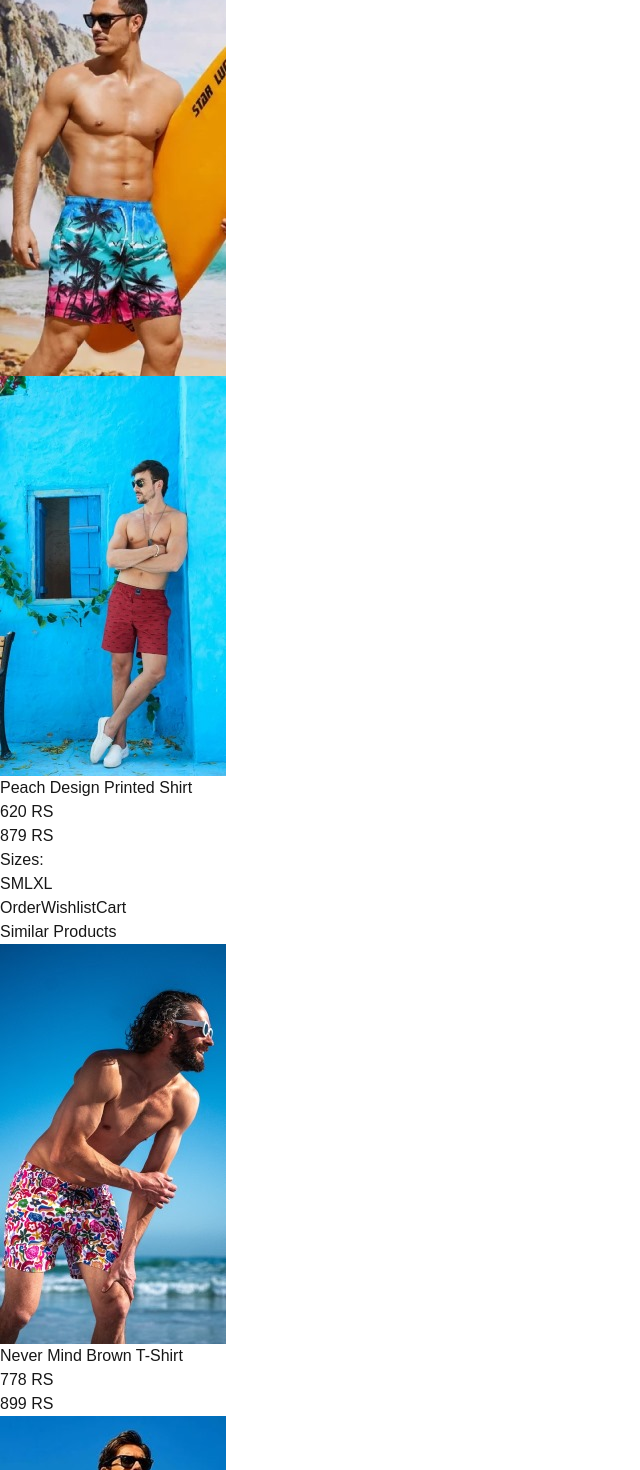
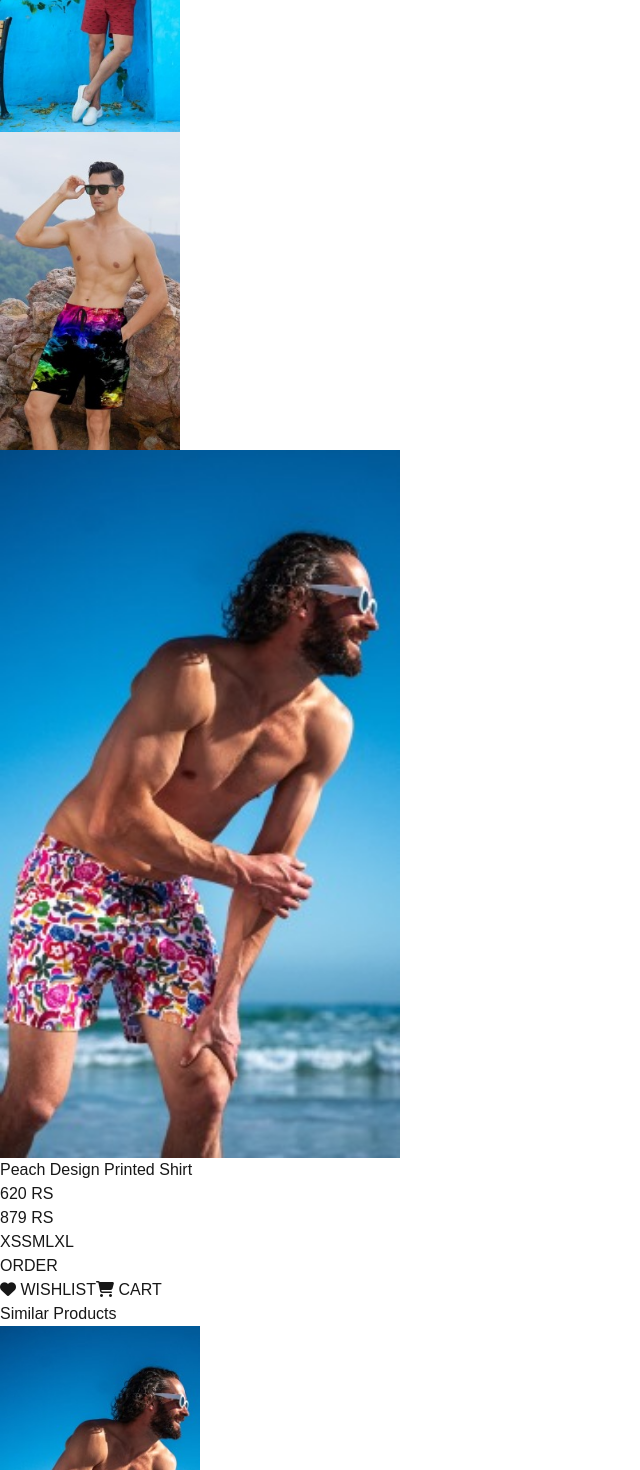
Before and after one commit to sabarim6369/sokkaitesting, a Next.js app in the folder clothing/: page /frontend/productdetails in a window 1280 px wide. Shown: the part 920-2390 px from the top of the page, without its empty margins (0-640 px from the left). Built offline with nearby package versions, Linux system fonts and the light colour scheme.

Commit message:
added profile and as well as cartdetails page

```diff
--- a/clothing/components/header/header.js
+++ b/clothing/components/header/header.js
@@ -1,4 +1,3 @@
-// src/components/ClientHeader.js
 "use client";
 import React, { useState, useRef, useEffect } from "react";
 
--- a/clothing/src/app/frontend/productdetails/page.jsx
+++ b/clothing/src/app/frontend/productdetails/page.jsx
@@ -1,87 +1,106 @@
-'use client'
-import React, { useState, useRef, useEffect } from "react";
-import Image from "next/image";
+'use client';
+import React, { useState } from 'react';
+import Image from 'next/image';
 import '@fortawesome/fontawesome-free/css/all.min.css';
-import a1 from "../../../../public/images/cart/a1.jpg";
-import a2 from "../../../../public/images/cart/a2.jpg";
-import a3 from "../../../../public/images/cart/a3.jpg";
-import a4 from "../../../../public/images/cart/a4.jpg";
-import a5 from "../../../../public/images/cart/a5.jpg";
+import a1 from '../../../../public/images/cart/a1.jpg';
+import a2 from '../../../../public/images/cart/a2.jpg';
+import a3 from '../../../../public/images/cart/a3.jpg';
+import a4 from '../../../../public/images/cart/a4.jpg';
+import a5 from '../../../../public/images/cart/a5.jpg';
 
 const ProductsPage = () => {
-  const [showSearch, setShowSearch] = useState(false);
-  const searchRef = useRef(null);
+  const [selectedSize, setSelectedSize] = useState(null);
 
   const similarProducts = [
-    { id: 1, image: a1, name: "Never Mind Brown T-Shirt", price: 778, originalPrice: 899 },
-    { id: 2, image: a2, name: "Mocha Coffee Riding Jacket", price: 778, originalPrice: 899 },
-    { id: 3, image: a3, name: "Drop Shoulder White T-Shirt", price: 778, originalPrice: 899 },
-    { id: 4, image: a4, name: "Minimal White Formal Shirt", price: 778, originalPrice: 899 },
+    { id: 1, image: a1, name: 'Never Mind Brown T-Shirt', price: 778, originalPrice: 879 },
+    { id: 2, image: a2, name: 'Mocha Coffee Riding Jacket', price: 778, originalPrice: 879 },
+    { id: 3, image: a3, name: 'Drop Shoulder White T-Shirt', price: 778, originalPrice: 879 },
+    { id: 4, image: a4, name: 'Minimal White Formal Shirt', price: 778, originalPrice: 879 },
+    { id: 5, image: a4, name: 'Minimal White Formal Shirt', price: 778, originalPrice: 879 },
   ];
 
-  // Close search bar if clicked outside
-  useEffect(() => {
-    const handleClickOutside = (event) => {
-      if (searchRef.current && !searchRef.current.contains(event.target)) {
-        setShowSearch(false); // Close search bar if clicked outside
-      }
+  const handleSizeSelect = (size) => {
+    setSelectedSize(size);
   };
 
-    document.addEventListener("mousedown", handleClickOutside);
-    return () => document.removeEventListener("mousedown", handleClickOutside);
-  }, []);
-
   return (
-    <div>
-      {/* Product Details */}
-      <div className="mt-20 p-6">
-        <div className="grid grid-cols-1 lg:grid-cols-2 gap-6">
-          {/* Product Images */}
-          <div className="space-y-4">
-            <Image src={a1} alt="Main Product" className="rounded-lg" />
-            <div className="grid grid-cols-3 gap-2">
-              <Image src={a2} alt="Thumbnail" className="rounded-md" />
-              <Image src={a3} alt="Thumbnail" className="rounded-md" />
-              <Image src={a4} alt="Thumbnail" className="rounded-md" />
-            </div>
+    <div className="max-w-7xl mx-auto p-6 mt-20">
+      <div className="grid lg:grid-cols-3 md:grid-cols-2 gap-6 mb-12">
+        <div className="hidden lg:grid grid-cols-2 grid-rows-2 gap-4">
+          {[a2, a3, a4, a5].map((image, idx) => (
+            <Image
+              key={idx}
+              src={image}
+              alt={`Thumbnail ${idx + 1}`}
+              className="rounded-md object-cover"
+              width={180}
+              height={180}
+            />
+          ))}
         </div>
 
-          {/* Product Info */}
-          <div>
-            <h1 className="text-3xl font-bold text-gray-800">Peach Design Printed Shirt</h1>
-            <div className="text-xl text-blue-500 mt-2">620 RS</div>
-            <div className="text-lg text-gray-400 line-through">879 RS</div>
-            <div className="mt-4">
-              <span className="font-semibold text-gray-700">Sizes:</span>
-              <div className="flex space-x-4 mt-2">
-                <button className="px-4 py-2 border rounded-md hover:bg-gray-200">S</button>
-                <button className="px-4 py-2 border rounded-md hover:bg-gray-200">M</button>
-                <button className="px-4 py-2 border rounded-md hover:bg-gray-200">L</button>
-                <button className="px-4 py-2 border rounded-md hover:bg-gray-200">XL</button>
+        {/* Center: Large Image */}
+        <div className="flex justify-center">
+          <Image
+            src={a1}
+            alt="Main Product"
+            className="rounded-lg object-cover w-full max-w-md md:max-w-lg"
+            width={400}
+            height={600}
+          />
         </div>
+
+        <div className="space-y-4">
+          <h2 className="text-3xl font-bold text-black mb-8 ">Peach Design Printed Shirt</h2>
+          <div className="text-2xl font-semibold text-gray-800">620 RS</div>
+          <div className="text-lg text-blue-700 line-through">879 RS</div>
+          <div className="flex space-x-4 mb-4">
+            {['XS', 'S', 'M', 'L', 'XL'].map((size) => (
+              <button
+                key={size}
+                className={`px-5 py-3 border rounded-lg text-sm font-medium ${
+                  selectedSize === size
+                    ? 'bg-black text-white'
+                    : 'hover:bg-gray-200 text-gray-800'
+                }`}
+                onClick={() => handleSizeSelect(size)}
+              >
+                {size}
+              </button>
+            ))}
           </div>
-            <div className="flex space-x-4 mt-6">
-              <button className="px-6 py-2 bg-yellow-500 text-white rounded-lg shadow-lg">Order</button>
-              <button className="px-6 py-2 border rounded-lg">Wishlist</button>
-              <button className="px-6 py-2 border rounded-lg">Cart</button>
+          <button className="w-full bg-black text-white py-4 rounded-lg text-lg font-semibold mb-4">
+            ORDER
+          </button>
+          <div className="flex space-x-4">
+  <button className="flex-grow bg-transparent border py-3 rounded-lg flex items-center justify-center text-sm font-medium text-black hover:bg-gray-100">
+  <i className="fas fa-heart mr-2"></i> WISHLIST
+  </button>
+  <button className="flex-grow bg-transparent border py-3 rounded-lg flex items-center justify-center text-sm font-medium text-black hover:bg-gray-100">
+    <i className="fas fa-shopping-cart mr-2"></i> CART
+  </button>
 </div>
-          </div>
+
         </div>
       </div>
 
       {/* Similar Products */}
-      <div className="p-6">
-        <h2 className="text-xl font-bold text-gray-800 mb-4">Similar Products</h2>
-        <div className="grid grid-cols-1 sm:grid-cols-2 lg:grid-cols-4 gap-6">
+      <h2 className="text-3xl font-bold text-black mb-6 text-center">Similar Products</h2>
+      <div className="grid grid-cols-2 sm:grid-cols-3 md:grid-cols-4 gap-6">
         {similarProducts.map((product) => (
-            <div key={product.id} className="flex flex-col items-center">
-              <Image src={product.image} alt={product.name} className="rounded-lg" />
-              <h3 className="text-lg font-semibold mt-2">{product.name}</h3>
-              <div className="text-lg text-blue-500">{product.price} RS</div>
-              <div className="text-sm text-gray-400 line-through">{product.originalPrice} RS</div>
+          <div key={product.id} className="text-center bg-gray-100 p-4 rounded-lg shadow-md hover:shadow-lg">
+            <Image
+              src={product.image}
+              alt={product.name}
+              className="rounded-lg mb-4 object-cover w-full"
+              width={200}
+              height={250}
+            />
+            <h3 className="text-lg font-medium text-black">{product.name}</h3>
+            <div className="text-lg font-semibold text-gray-800 font-bold">{product.price} RS</div>
+            <div className="text-sm text-blue-800 line-through">{product.originalPrice} RS</div>
           </div>
         ))}
-        </div>
       </div>
     </div>
   );
--- a/clothing/src/app/layout.js
+++ b/clothing/src/app/layout.js
@@ -1,3 +1,5 @@
+"use client";
+import { usePathname } from "next/navigation";
 import localFont from "next/font/local";
 import "./globals.css";
 import ClientHeader from "../../components/header/header";
@@ -12,22 +14,16 @@ const geistMono = localFont({
   weight: "100 900",
 });
 
-export const metadata = {
-  title: "Create Next App",
-  description: "Generated by create next app",
-};
-
 export default function RootLayout({ children }) {
+  const pathname = usePathname();
+  const showHeader = !["/frontend/login","/frontend/signup"].includes(pathname);
 
   return (
     <html lang="en">
-      <body
-        className={`${geistSans.variable} ${geistMono.variable} antialiased`}
-      >
-          <ClientHeader />
-
-        {children}
-      </body>
-    </html>
+    <body className={`${geistSans.variable} ${geistMono.variable} antialiased`}>
+      {showHeader && <ClientHeader />}
+      {children}
+    </body>
+  </html>
   );
 }
```
Also changed, not shown: clothing/src/app/frontend/profile/page.jsx (+82 -50 lines). Lines whose indentation alone changed are shown as unchanged.
